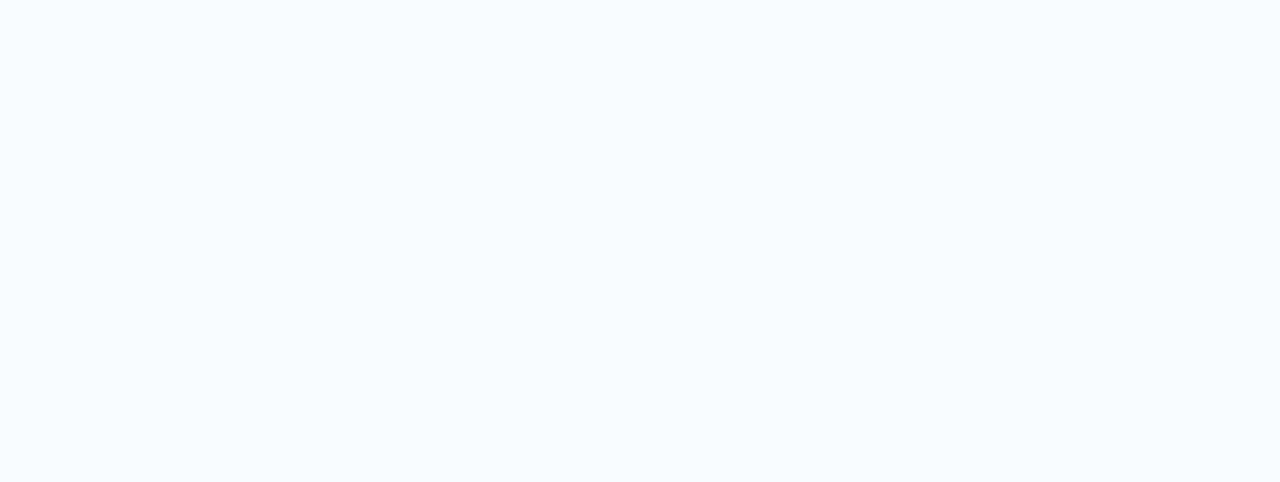
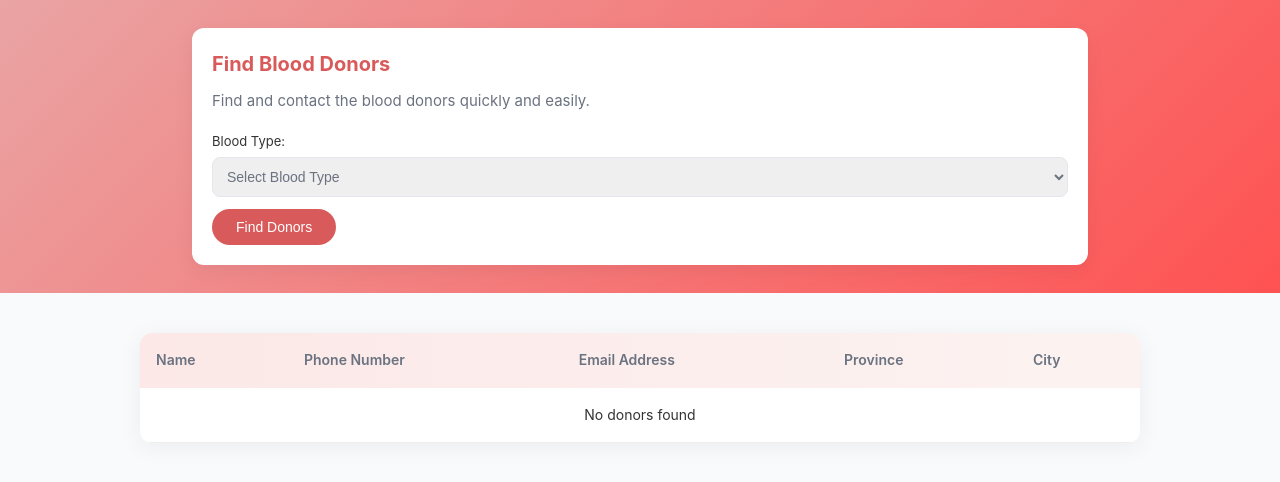
Before and after one commit to LoshiniWelonika/Blood-Donation-Site, a React (Create React App) app in the folder frontend/: page /findDonors in a window 1280 px wide. Before the commit this address had no page. Shown: the top 482 px of the page. Built offline with nearby package versions, Linux system fonts and the light colour scheme.

Commit message:
Finding Donors - Frontend+Backend

```diff
--- a/frontend/src/App.js
+++ b/frontend/src/App.js
@@ -3,6 +3,7 @@ import Login from './pages/Login';
 import Signup from './pages/Signup';
 import RegistrationSuccess from './Components/RegistrationSuccess';
 import DonorDashboard from './pages/DonorDashboard';
+import FindDonors from './pages/FindDonors';
 import {Routes, Route} from "react-router-dom";
 import './App.css';
 
@@ -15,6 +16,7 @@ function App() {
             <Route path="/login" element={<Login/>} />
             <Route path="/successMessage" element={<RegistrationSuccess />} />
             <Route path="/donordashboard/:userId" element={<DonorDashboard />} />
+            <Route path="/findDonors" element={<FindDonors />} />
         </Routes>
     </div>
   );
--- /dev/null
+++ b/frontend/src/Components/findDonors/DonorsTable.jsx
@@ -0,0 +1,19 @@
+import React from 'react';
+import "../../static/findDonors.css";
+
+
+const DonorsTable = ({name, phone, email, province, city}) => {
+  return (
+    <tbody>
+      <tr>
+        <td>{name}</td>
+        <td>{phone}</td>
+        <td>{email}</td>
+        <td>{province}</td>
+        <td>{city}</td>
+      </tr>
+    </tbody>
+  )
+}
+
+export default DonorsTable
--- /dev/null
+++ b/frontend/src/Components/findDonors/SearchDonors.jsx
@@ -0,0 +1,92 @@
+import { useState } from "react";
+import "../../static/findDonors.css";
+
+const SearchDonors = () => {
+  const [blood, setBlood] = useState("");
+  const [result, setResult] = useState([]);
+
+  const handleChange = (e) => {
+    setBlood(e.target.value);
+  };
+
+  const findingDonor = (e) => {
+    e.preventDefault();
+
+    fetch(`http://127.0.0.1:5000/api/donorlist/${blood}`)
+      .then((response) => response.json())
+      .then((data) => setResult(data))
+      .catch((error) => console.error("Error fetching donor:", error));
+  };
+
+  return (
+    <>
+      {/* Search Form Section */}
+      <div className="page">
+        <div className="card">
+          <h2>Find Blood Donors</h2>
+          <p className="lead">Find and contact the blood donors quickly and easily.</p>
+
+          <form onSubmit={findingDonor}>
+            <div className="field">
+              <label htmlFor="bloodType">Blood Type:</label>
+              <select id="bloodType" required value={blood} onChange={handleChange}>
+                <option value="">Select Blood Type</option>
+                <option value="A+">A+</option>
+                <option value="A-">A-</option>
+                <option value="B+">B+</option>
+                <option value="B-">B-</option>
+                <option value="AB+">AB+</option>
+                <option value="AB-">AB-</option>
+                <option value="O+">O+</option>
+                <option value="O-">O-</option>
+              </select>
+            </div>
+
+            <div className="actions">
+              <button type="submit" className="btn primary">Find Donors</button>
+            </div>
+          </form>
+        </div>
+      </div>
+
+      {/* Table Section - OUTSIDE CARD */}
+      <div className="table-wrapper">
+        <table className="styled-table">
+          <thead>
+            <tr>
+              <th>Name</th>
+              <th>Phone Number</th>
+              <th>Email Address</th>
+              <th>Province</th>
+              <th>City</th>
+            </tr>
+          </thead>
+
+          {result.length > 0 ? (
+            <tbody>
+              {result.map((donor, index) => (
+                <tr key={index}>
+                  <td>{donor.name}</td>
+                  <td>{donor.phone}</td>
+                  <td>{donor.email}</td>
+                  <td>{donor.province}</td>
+                  <td>{donor.city}</td>
+                </tr>
+              ))}
+            </tbody>
+          ) : (
+            <tbody>
+              <tr>
+                <td colSpan="5" style={{ textAlign: "center" }}>
+                  No donors found
+                </td>
+              </tr>
+            </tbody>
+          )}
+        </table>
+      </div>
+    </>
+  );
+};
+
+export default SearchDonors;
--- a/frontend/src/Components/home/FeatureCard.jsx
+++ b/frontend/src/Components/home/FeatureCard.jsx
@@ -1,4 +1,6 @@
-const FeatureCard = ({className, icon, title, desc, req}) => {
+import { Link } from "react-router-dom";
+
+const FeatureCard = ({className, icon, title, desc, req, destination}) => {
     return (
         <div className={className}>
                         <div className="feature-icon">
@@ -6,7 +8,7 @@ const FeatureCard = ({className, icon, title, desc, req}) => {
                         </div>
                         <h3 className="feature-title">{title}</h3>
                         <p className="feature-description">{desc}</p>
-                        <button className="btn btn-primary btn-sm">{req}</button>
+                        <Link to={destination} className="btn btn-primary btn-sm">{req}</Link>
         </div>
     )
 }
--- a/frontend/src/Components/home/SecondSection.jsx
+++ b/frontend/src/Components/home/SecondSection.jsx
@@ -38,7 +38,8 @@ const SecondSection = () => {
                                 icon="For Recepients"
                                 title= "Find Donors"
                                 desc="Quickly search and connect with nearby blood donors when you need it most."
-                                req="Find Donors"/>
+                                req="Find Donors"
+                                destination="/findDonors"/>
 
                     <FeatureCard className="feature-card"
                                 icon="For Recepients"
--- /dev/null
+++ b/frontend/src/pages/FindDonors.jsx
@@ -0,0 +1,14 @@
+import React from 'react'
+import SearchDonors from '../Components/findDonors/SearchDonors';
+import DonorsTable from '../Components/findDonors/DonorsTable';
+
+const FindDonors = () => {
+  return (
+    <>
+        <SearchDonors />
+        <DonorsTable />
+    </>
+  )
+}
+
+export default FindDonors;
--- /dev/null
+++ b/frontend/src/static/findDonors.css
@@ -0,0 +1,268 @@
+/* ===============================
+   Global Reset & Variables
+=============================== */
+* {
+  box-sizing: border-box;
+  margin: 0;
+  padding: 0;
+}
+
+:root {
+  --primary: #c62828;
+  --accent: #ff5252;
+  --muted: #6b7280;
+  --bg: #f7f7f9;
+  --card: #ffffff;
+}
+
+/* ===============================
+   Base Styles
+=============================== */
+.page {
+  font-family: Inter, system-ui, -apple-system, 'Segoe UI', Roboto, 'Helvetica Neue', Arial;
+  background: linear-gradient(135deg, #eaa4a4, #ff5252);
+  color: #111;
+  -webkit-font-smoothing: antialiased;
+  max-width: 100%;
+  padding: 28px;
+  display: flex;
+  justify-content: center;
+  align-items: center;
+  margin-top: 0;
+}
+
+/* ===============================
+   Header Section
+=============================== */
+header.site {
+  display: flex;
+  align-items: center;
+  gap: 20px;
+  margin-bottom: 18px;
+}
+
+.logo {
+  width: 48px;
+  height: 48px;
+  border-radius: 8px;
+  background: linear-gradient(135deg, var(--primary), var(--accent));
+  display: flex;
+  align-items: center;
+  justify-content: center;
+  color: white;
+  font-weight: 700;
+  font-size: 18px;
+}
+
+.subtitle {
+  font-size: 13px;
+  color: var(--muted);
+}
+
+nav.top {
+  margin-left: auto;
+}
+
+nav.top a {
+  margin-left: 12px;
+  color: var(--muted);
+  text-decoration: none;
+  font-weight: 600;
+  transition: color 0.3s ease;
+}
+
+nav.top a:hover {
+  color: var(--primary);
+}
+
+/* ===============================
+   Layout: Main Content
+=============================== */
+.content {
+  display: grid;
+  grid-template-columns: 1fr 380px;
+  gap: 28px;
+}
+
+/* ===============================
+   Card Styles
+=============================== */
+.card {
+  background: var(--card);
+  border-radius: 12px;
+  padding: 20px;
+  box-shadow: 0 6px 20px rgba(16, 24, 40, 0.06);
+  width: 70vw;
+}
+
+h2 {
+  font-size: 20px;
+  margin-bottom: 10px;
+  color: var(--primary);
+}
+
+p.lead {
+  color: var(--muted);
+  margin-bottom: 18px;
+  line-height: 1.5;
+}
+
+/* ===============================
+   Form Styles
+=============================== */
+form .row {
+  display: flex;
+  gap: 12px;
+}
+
+.field {
+  display: flex;
+  flex-direction: column;
+  margin-bottom: 12px;
+}
+
+.field.half {
+  flex: 1;
+}
+
+label {
+  font-size: 13px;
+  margin-bottom: 6px;
+  color: #333;
+}
+
+input[type="text"],
+input[type="email"],
+input[type="number"],
+input[type="password"],
+input[type="date"],
+select,
+textarea {
+  padding: 10px;
+  border: 1px solid #e6e6ee;
+  border-radius: 8px;
+  font-size: 14px;
+  transition: border-color 0.3s ease, box-shadow 0.3s ease;
+}
+
+input:focus,
+select:focus,
+textarea:focus {
+  border-color: var(--accent);
+  outline: none;
+  box-shadow: 0 0 5px rgba(198, 40, 40, 0.3);
+}
+
+textarea {
+  min-height: 80px;
+  resize: vertical;
+}
+
+select {
+  color: var(--muted); /* placeholder color */
+}
+select option:not(:first-child) {
+  color: #111; /* actual options color */
+}
+
+
+
+
+.footer-card {
+  text-align: center;
+  padding-top: 10px;
+}
+
+.footer-card small {
+  color: var(--muted);
+}
+
+
+.table-wrapper {
+  max-width: 1000px;
+  margin: 40px auto;
+  font-family: "Inter", sans-serif;
+}
+
+.styled-table {
+  width: 100%;
+  border-collapse: collapse;
+  background: #fff;
+  border-radius: 12px;
+  overflow: hidden;
+  box-shadow: 0 4px 25px rgba(0,0,0,0.06);
+}
+
+.styled-table thead {
+  background: linear-gradient(to right, #fbe8e7, #fcf3f1);
+}
+
+.styled-table th {
+  text-align: left;
+  padding: 16px;
+  font-size: 14px;
+  color: #6b7280;
+  font-weight: 600;
+}
+
+.styled-table tbody tr {
+  border-bottom: 1px solid #eee;
+}
+
+.styled-table td {
+  padding: 16px;
+  font-size: 14px;
+  color: #333;
+}
+
+/* Highlight row */
+.highlight-row {
+  background: #fcdede;
+  transition: 0.3s ease;
+}
+
+/* Status Badges */
+.badge {
+  padding: 6px 14px;
+  border-radius: 8px;
+  font-size: 12px;
+  font-weight: 600;
+  color: white;
+  display: inline-block;
+}
+
+.badge.shipped {
+  background: #4aa8e0;
+}
+
+.badge.paid {
+  background: #f69d42;
+}
+
+.badge.cancelled {
+  background: #de4b3e;
+}
+
+
+/* ===============================
+   Responsive Design
+=============================== */
+@media (max-width: 900px) {
+  .content {
+    grid-template-columns: 1fr;
+  }
+
+  .page {
+    padding: 16px;
+  }
+
+  header.site {
+    flex-wrap: wrap;
+    gap: 12px;
+  }
+
+  nav.top {
+    width: 100%;
+    text-align: right;
+  }
+}
```
